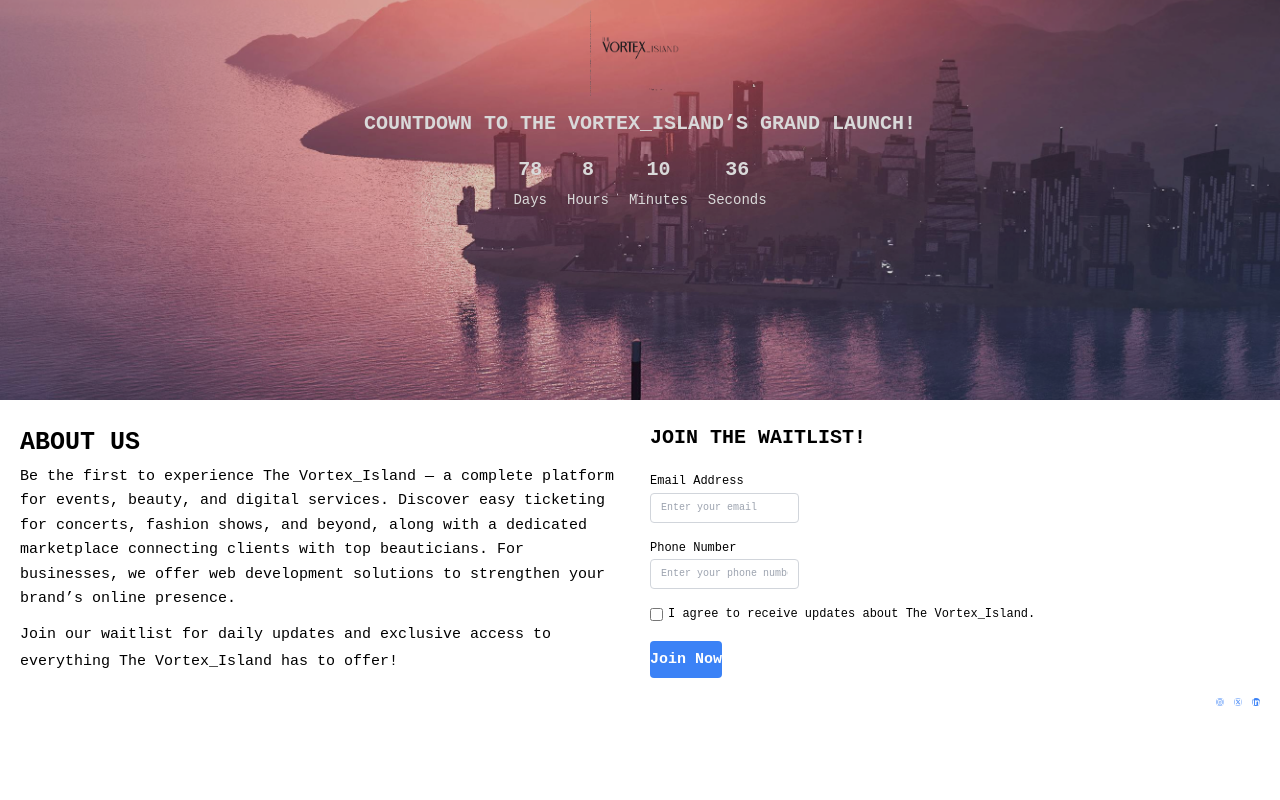
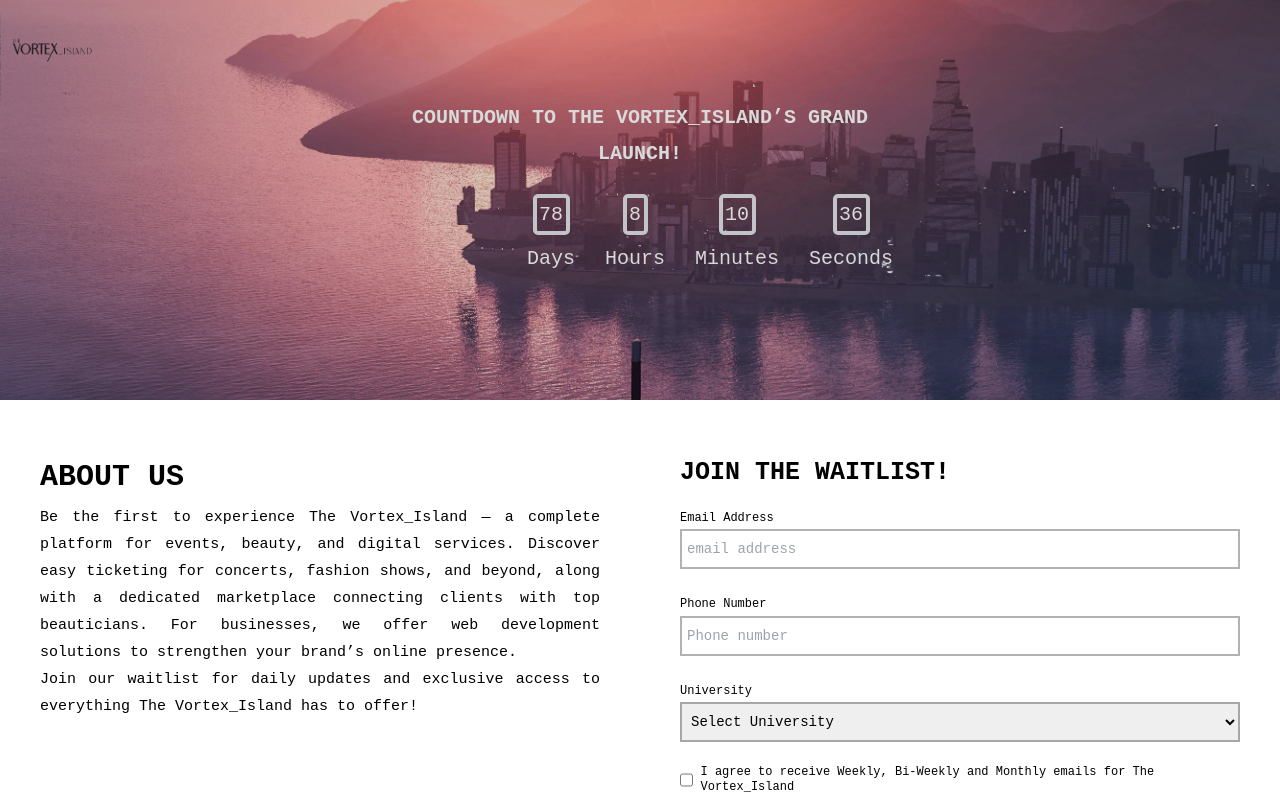
Before and after one commit to Beenflexxin01/Countdown, a React (Vite) app: page / in a window 1280 px wide. Shown: the top 800 px of the page. Built offline with nearby package versions, Linux system fonts and the light colour scheme.

Commit message:
Initial commit

```diff
--- a/package.json
+++ b/package.json
@@ -10,6 +10,10 @@
     "preview": "vite preview"
   },
   "dependencies": {
+    "axios": "^1.7.9",
+    "cors": "^2.8.5",
+    "express": "^4.21.2",
+    "mongodb": "^6.12.0",
     "react": "^18.3.1",
     "react-bootstrap": "^2.10.5",
     "react-countdown": "^2.3.6",
--- a/src/App.jsx
+++ b/src/App.jsx
@@ -1,218 +1,95 @@
-// import React from 'react';
-// import Countdown from 'react-countdown';
-// import { FaSquareInstagram, FaSquareXTwitter } from 'react-icons/fa6';
-// import { FaLinkedinIn } from 'react-icons/fa';
-// import logo from '/Images/logo.png';
-// import { Link } from 'react-router-dom';
-
-// const CountdownToDate = () => {
-//   const targetDate = new Date('2025-01-15T00:00:00').getTime();
-
-//   const generalStyle =
-//     ' mx-6 rounded-sm border-4 border-solid px-1 py-2 text-2rem max-mobileL:text-1.4rem';
-//   const timeStyle = 'mx-6 py-3 text-2rem max-mobileL:text-1.4rem';
-//   const inputStyling =
-//     'px-2 border-2 text-1rem h-5vh  border-black border-opacity-30  placeholder-grey';
-
-//   const labelStyling = 'font-normal text-1.2rem';
-
-//   const iconStyling =
-//     'bg-blue-400 py-4 px-4 rounded-lg hover:bg-blue-900 transition-all ease-linear hover:text-white max-lg:';
-
-//   const renderer = ({ days, hours, minutes, seconds, completed }) => {
-//     if (completed) {
-//       return <span>Happy January 15th, 2025</span>;
-//     } else {
-//       return (
-//         <div className="mx-auto flex w-20vw py-10 text-center align-middle text-white max-laptop:w-50vw max-tablet:w-80vw max-mobileL:w-[28rem] max-mobileL:text-1.4rem">
-//           <div>
-//             <span className={generalStyle}>{days} </span>
-//             <p className={timeStyle}>Days</p>
-//           </div>
-//           <div>
-//             <span className={generalStyle}>{hours} </span>
-//             <p className={timeStyle}>Hours</p>
-//           </div>
-//           <div>
-//             <span className={generalStyle}>{minutes} </span>
-//             <p className={timeStyle}>Minutes</p>
-//           </div>
-//           <div>
-//             <span className={generalStyle}>{seconds} </span>
-//             <p className={timeStyle}>Seconds</p>
-//           </div>
-//         </div>
-//       );
-//     }
-//   };
-
-//   return (
-//     <>
-//       <div className="h-50vh bg-[url('../public/Images/island5.jpg')] bg-cover bg-center brightness-50">
-//         <img src={logo} alt="The Vortex_Island" className="h-[10rem]" />
-//         <div className="mx-auto w-[50%] max-laptop:w-[100%]">
-//           <h2 className="w-50vw px-20 py-0 text-center text-2rem font-bold uppercase text-white max-laptop:w-100vw max-mobileL:text-1.5rem">
-//             Countdown to The Vortex_Island’s Grand Launch!
-//           </h2>
-
-//           <Countdown date={targetDate} renderer={renderer} />
-//         </div>
-//       </div>
-//       <div className="container">
-//         <div className="grid grid-cols-2 py-20 max-laptop:overflow-hidden max-tablet:grid-cols-1 max-mobileL:py-4">
-//           <div className="mx-[4rem] text-justify max-laptop:mx-[1rem] max-mobileL:text-start">
-//             <h2 className="text-3rem font-semibold uppercase">About Us</h2>
-//             <p className="text-1.5rem max-laptop:text-1.2rem">
-//               Be the first to experience The Vortex_Island — a complete platform
-//               for events, beauty, and digital services. Discover easy ticketing
-//               for concerts, fashion shows, and beyond, along with a dedicated
-//               marketplace connecting clients with top beauticians. For
-//               businesses, we offer web development solutions to strengthen your
-//               brand’s online presence.
-//             </p>
-//             <p className="text-1.5rem max-laptop:text-1.2rem">
-//               Join our waitlist for daily updates and exclusive access to
-//               everything The Vortex_Island has to offer!
-//             </p>
-//           </div>
-
-//           <div className="mx-[4rem] max-laptop:mx-[1rem]">
-//             <h2 className="text-2.5rem font-semibold uppercase">
-//               Join The Waitlist!
-//             </h2>
-//             <form name="contact" method="POST" data-netlify="true">
-//               <ul className="">
-//                 <li className="flex flex-col py-5">
-//                   <label htmlFor="" className={labelStyling}>
-//                     Email Address
-//                   </label>
-//                   <input
-//                     type="text"
-//                     placeholder="email address"
-//                     className={inputStyling}
-//                     required
-//                   />
-//                 </li>
-//                 <li className="flex flex-col py-5">
-//                   <label htmlFor="" className={labelStyling}>
-//                     Phone Number
-//                   </label>
-//                   <input
-//                     type="phone"
-//                     placeholder="Phone number"
-//                     className={inputStyling}
-//                     required
-//                   />
-//                 </li>
-//                 <li className="flex-co flex gap-3 py-4 align-middle">
-//                   <input type="checkbox" className="" required />
-//                   <label htmlFor="" className="text-1.2rem leading-tight">
-//                     I agree to receive Weekly, Bi-Weekly and Monthly emails for
-//                     The Vortex_Island
-//                   </label>
-//                 </li>
-//                 <li className="flex-co flex gap-3 py-4 align-middle">
-//                   <button
-//                     type="submit"
-//                     className="w-100vw cursor-pointer bg-blue-400 text-2rem font-semibold text-white transition-all ease-linear hover:bg-blue-900"
-//                   >
-//                     Send
-//                   </button>
-//                   {/* <input
-//                     type="submit"
-//                     className="w-100vw cursor-pointer bg-blue-400 text-2rem font-semibold text-white transition-all ease-linear hover:bg-blue-900"
-//                   /> */}
-//                 </li>
-//               </ul>
-//             </form>
-//           </div>
-//         </div>
-
-//         <div className="ml-[87%] mt-4 max-laptop:ml-[2rem]">
-//           <ul className="flex gap-4">
-//             <li className={iconStyling}>
-//               <Link
-//                 to="https://www.instagram.com/accounts/onetap/?next=%2F"
-//                 target="_blank"
-//               >
-//                 <FaSquareInstagram size={'20px'} />
-//               </Link>
-//             </li>
-//             <li className={iconStyling}>
-//               <Link to="https://x.com/home" target="_blank">
-//                 <FaSquareXTwitter size={'20px'} />
-//               </Link>
-//             </li>
-
-//             <li className={iconStyling}>
-//               <FaLinkedinIn size={'20px'} />
-//             </li>
-//           </ul>
-//         </div>
-//       </div>
-//     </>
-//   );
-// };
-
-// export default CountdownToDate;
-
-
-'use client';
+import React, { useState } from 'react';
 import Countdown from 'react-countdown';
 import { FaSquareInstagram, FaSquareXTwitter } from 'react-icons/fa6';
 import { FaLinkedinIn } from 'react-icons/fa';
-import logo from '/public/Images/logo.png';
+import logo from '/Images/logo.png';
+import { Link } from 'react-router-dom';
+import axios from 'axios';
 
 const CountdownToDate = () => {
   const targetDate = new Date('2025-01-15T00:00:00').getTime();
 
+  const generalStyle =
+    ' mx-6 rounded-sm border-4 border-solid px-1 py-2 text-2rem max-mobileL:text-1.4rem';
+  const timeStyle = 'mx-6 py-3 text-2rem max-mobileL:text-1.4rem';
+  const inputStyling =
+    'px-2 border-2 text-1.4rem h-5vh  border-black border-opacity-30  placeholder-grey';
+
+  const labelStyling = 'font-normal text-1.2rem';
+
+  const iconStyling =
+    'bg-blue-400 py-4 px-4 rounded-lg hover:bg-blue-900 transition-all ease-linear hover:text-white max-lg:';
+
   const renderer = ({ days, hours, minutes, seconds, completed }) => {
     if (completed) {
-      return <span>Happy January 15th, 2025!</span>;
+      return <span>Happy January 15th, 2025</span>;
     } else {
       return (
-        <div className="max-mobile:w-[80vw] mx-auto flex w-[20vw] max-w-[50vw] justify-center text-center text-white">
-          {[
-            { label: 'Days', value: days },
-            { label: 'Hours', value: hours },
-            { label: 'Minutes', value: minutes },
-            { label: 'Seconds', value: seconds },
-          ].map((time, idx) => (
-            <div key={idx} className="mx-4">
-              <span className="block text-[2rem] font-bold">{time.value}</span>
-              <p className="text-[1.4rem]">{time.label}</p>
+        <div className="mx-auto flex w-20vw py-10 text-center align-middle text-white max-laptop:w-50vw max-tablet:w-80vw max-mobileL:w-[28rem] max-mobileL:text-1.4rem">
+          <div>
+            <span className={generalStyle}>{days} </span>
+            <p className={timeStyle}>Days</p>
           </div>
-          ))}
+          <div>
+            <span className={generalStyle}>{hours} </span>
+            <p className={timeStyle}>Hours</p>
+          </div>
+          <div>
+            <span className={generalStyle}>{minutes} </span>
+            <p className={timeStyle}>Minutes</p>
+          </div>
+          <div>
+            <span className={generalStyle}>{seconds} </span>
+            <p className={timeStyle}>Seconds</p>
+          </div>
         </div>
       );
     }
   };
 
+  const [formData, setFormData] = useState({
+    email: '',
+    phoneNumber: '',
+    universityName: '',
+  });
+  const [responseMessage, setResponseMessage] = useState('');
+
+  const handleChange = (e) => {
+    const { name, value } = e.target;
+    setFormData({ ...formData, [name]: value });
+  };
+
+  const handleSubmit = async (e) => {
+    e.preventDefault();
+    try {
+      const response = await axios.post(
+        'https://example.com/api/form',
+        formData,
+      );
+      setResponseMessage('Form submitted successfully!');
+    } catch (error) {
+      console.error('Error submitting form:', error);
+      setResponseMessage('An error occurred. Please try again.');
+    }
+  };
+
   return (
     <>
-      <div
-        className="h-[50vh] bg-cover bg-center brightness-50"
-        style={{ backgroundImage: "url('/Images/island5.jpg')" }}
-      >
-        <div className="flex flex-col items-center justify-center space-y-4">
-          <img
-            src={logo}
-            alt="The Vortex_Island Logo"
-            width={100}
-            height={100}
-          />
-          <h2 className="max-mobile:text-[1.5rem] text-center text-[2rem] font-bold uppercase text-white">
+      <div className="h-50vh bg-[url('../public/Images/island5.jpg')] bg-cover bg-center brightness-50">
+        <img src={logo} alt="The Vortex_Island" className="h-[10rem]" />
+        <div className="mx-auto w-[50%] max-laptop:w-[100%]">
+          <h2 className="w-50vw px-20 py-0 text-center text-2rem font-bold uppercase text-white max-laptop:w-100vw max-mobileL:text-1.5rem">
             Countdown to The Vortex_Island’s Grand Launch!
           </h2>
+
           <Countdown date={targetDate} renderer={renderer} />
         </div>
       </div>
-      <div className="container mx-auto p-8">
-        <div className="grid grid-cols-2 gap-8 max-tablet:grid-cols-1">
-          {/* About Section */}
-          <div>
-            <h2 className="text-[2.5rem] font-bold uppercase">About Us</h2>
-            <p className="text-[1.5rem] leading-relaxed">
+      <div className="container">
+        <div className="grid grid-cols-2 py-20 max-laptop:overflow-hidden max-tablet:grid-cols-1 max-mobileL:py-4">
+          <div className="mx-[4rem] text-justify max-laptop:mx-[1rem] max-mobileL:text-start">
+            <h2 className="text-3rem font-semibold uppercase">About Us</h2>
+            <p className="text-1.5rem max-laptop:text-1.2rem">
               Be the first to experience The Vortex_Island — a complete platform
               for events, beauty, and digital services. Discover easy ticketing
               for concerts, fashion shows, and beyond, along with a dedicated
@@ -220,84 +97,131 @@
               businesses, we offer web development solutions to strengthen your
               brand’s online presence.
             </p>
-            <p className="mt-4 text-[1.5rem]">
+            <p className="text-1.5rem max-laptop:text-1.2rem">
               Join our waitlist for daily updates and exclusive access to
               everything The Vortex_Island has to offer!
             </p>
           </div>
-          {/* Waitlist Form */}
-          <div>
-            <h2 className="text-[2rem] font-bold uppercase">
-              Join the Waitlist!
+
+          <div className="mx-[4rem] max-laptop:mx-[1rem]">
+            <h2 className="text-2.5rem font-semibold uppercase">
+              Join The Waitlist!
             </h2>
-            <form
-              name="contact"
-              method="POST"
-              data-netlify="true"
-              className="mt-4 space-y-6"
-            >
-              <input type="hidden" name="form-name" value="contact" />
-              <div>
-                <label className="block text-[1.2rem] font-medium">
+            {/* <form name="contact" method="POST" data-netlify="true"> */}
+            <form onSubmit={handleSubmit}>
+              <ul className="">
+                <li className="flex flex-col py-5">
+                  <label htmlFor="" className={labelStyling}>
                     Email Address
                   </label>
                   <input
-                  type="email"
-                  name="email"
-                  placeholder="Enter your email"
-                  className="w-full rounded border border-gray-300 px-4 py-2 text-[1rem]"
+                    type="text"
+                    placeholder="email address"
+                    className={inputStyling}
                     required
+                    value={formData.email}
+                    onChange={handleChange}
                   />
-              </div>
-              <div>
-                <label className="block text-[1.2rem] font-medium">
+                </li>
+                <li className="flex flex-col py-5">
+                  <label htmlFor="" className={labelStyling}>
                     Phone Number
                   </label>
                   <input
-                  type="tel"
-                  name="phone"
-                  placeholder="Enter your phone number"
-                  className="w-full rounded border border-gray-300 px-4 py-2 text-[1rem]"
+                    type="phone"
+                    placeholder="Phone number"
+                    className={inputStyling}
                     required
+                    value={formData.email}
+                    onChange={handleChange}
                   />
-              </div>
-              <div className="flex items-center">
-                <input
-                  type="checkbox"
-                  name="agreement"
+                </li>
+                <li className="flex flex-col py-5">
+                  <label htmlFor="" className={labelStyling}>
+                    University
+                  </label>
+                  {/* <input
+                    type="phone"
+                    placeholder="Phone number"
+                    className={inputStyling}
                     required
-                  className="mr-2"
-                />
-                <label className="text-[1.2rem]">
-                  I agree to receive updates about The Vortex_Island.
+                    value={formData.universityName}
+                    onChange={handleChange}
+                  /> */}
+
+                  <select
+                    name=""
+                    id=""
+                    className={inputStyling}
+                    required
+                    // value={formData.universityName}
+                    // onChange={handleChange}
+                  >
+                    <option className='options' value="">Select University</option>
+                    <option className='options' value="Lasu, Ojo">Lasu, Ojo</option>
+                    <option className='options' value="">Unilag</option>
+                    <option className='options' value="">UniIlorin</option>
+                    <option className='options' value="">OOU</option>
+                    <option className='options' value="">OUA</option>
+                    <option className='options' value="">Kwasu</option>
+                    <option className='options' value="">YabaTech</option>
+                    <option className='options' value="">UniOsun</option>
+                    <option className='options' value="">LasuEd (EPE)</option>
+                    <option className='options' value="">Kwara Polythecnic</option>
+                    <option className='options' value="">AAUA</option>
+                    <option className='options' value="">Futa</option>
+                    <option className='options' value="">UniIbadan</option>
+                    <option className='options' value="">LaspoTech</option>
+                    <option className='options' value="">Ibadan Polythecnic</option>
+                    <option className='options' value="">Funaab</option>
+                    <option className='options' value="">Gateway Polythecnic</option>
+                    <option className='options' value="">OgiTech</option>
+                  </select>
+                </li>
+                <li className="flex-co flex gap-3 py-4 align-middle">
+                  <input type="checkbox" className="" required />
+                  <label htmlFor="" className="text-1.2rem leading-tight">
+                    I agree to receive Weekly, Bi-Weekly and Monthly emails for
+                    The Vortex_Island
                   </label>
-              </div>
+                </li>
+                <li className="flex-co flex gap-3 py-4 align-middle">
                   <button
                     type="submit"
-                className="w-full rounded bg-blue-500 py-2 text-[1.5rem] font-semibold text-white hover:bg-blue-700"
+                    className="w-100vw cursor-pointer bg-blue-400 text-2rem font-semibold text-white transition-all ease-linear hover:bg-blue-900"
                   >
-                Join Now
+                    Send
                   </button>
+                  {/* <input
+                    type="submit"
+                    className="w-100vw cursor-pointer bg-blue-400 text-2rem font-semibold text-white transition-all ease-linear hover:bg-blue-900"
+                  /> */}
+                </li>
+              </ul>
             </form>
           </div>
         </div>
-        {/* Social Media Links */}
-        <div className="mt-8 flex justify-end gap-4">
-          {[
-            { href: 'https://www.instagram.com/', icon: <FaSquareInstagram /> },
-            { href: 'https://x.com/', icon: <FaSquareXTwitter /> },
-            { href: 'https://linkedin.com/', icon: <FaLinkedinIn /> },
-          ].map(({ href, icon }, idx) => (
-            <a
-              key={idx}
-              href={href}
+
+        <div className="ml-[87%] mt-4 max-laptop:ml-[2rem]">
+          <ul className="flex gap-4">
+            <li className={iconStyling}>
+              <Link
+                to="https://www.instagram.com/accounts/onetap/?next=%2F"
                 target="_blank"
-              rel="noopener noreferrer"
-              className="w-12 h-12 flex items-center justify-center rounded-full bg-blue-500 text-white hover:bg-blue-700"
               >
-              {icon}
-            </a>
-          ))}
+                <FaSquareInstagram size={'20px'} />
+              </Link>
+            </li>
+            <li className={iconStyling}>
+              <Link to="https://x.com/home" target="_blank">
+                <FaSquareXTwitter size={'20px'} />
+              </Link>
+            </li>
+
+            <li className={iconStyling}>
+              <FaLinkedinIn size={'20px'} />
+            </li>
+          </ul>
         </div>
       </div>
     </>
--- a/src/index.css
+++ b/src/index.css
@@ -74,5 +74,9 @@
         100% 100%;
     }
   }
+
+  .options {
+    text-transform: uppercase;
+  }
 }
 /* https://dev.to/afif/i-made-100-css-loaders-for-your-next-project-4eje */
```
Also changed, not shown: 1 other file (tests, documents, lock files or other folders). Lines whose indentation alone changed are shown as unchanged.
